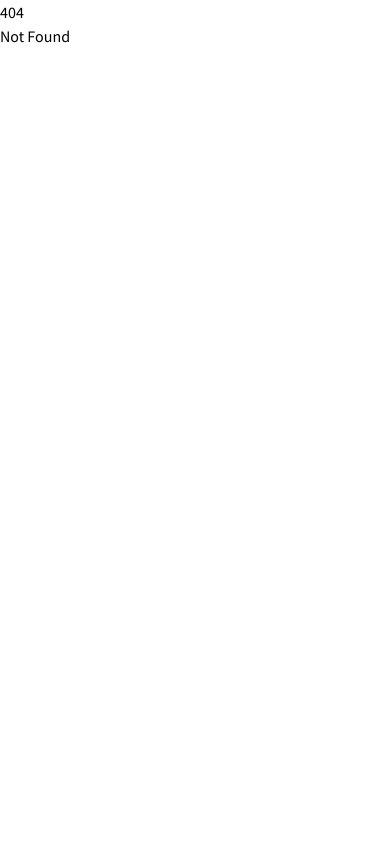
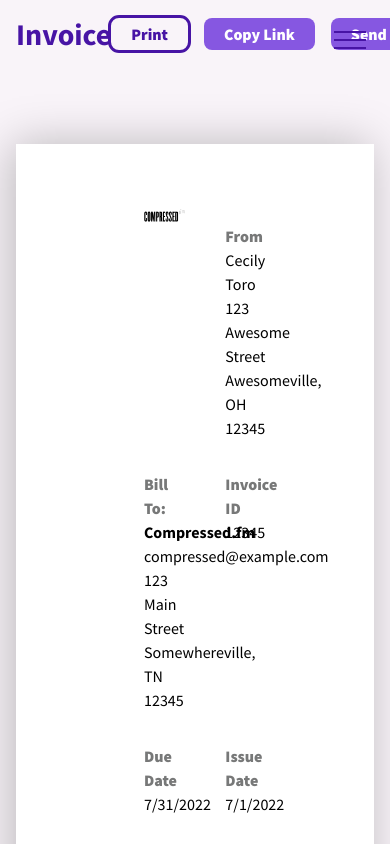
Before and after one commit to its-cess/everything-svelte, a SvelteKit app: page /invoices/1 in a window 390 px wide. Before the commit this address had no page. Shown: the top 844 px of the page. Built offline with nearby package versions, Linux system fonts and the light colour scheme.

Commit message:
made individual invoice components responsive. bug fixes for number displays.

```diff
--- a/src/app.css
+++ b/src/app.css
@@ -40,6 +40,11 @@
 	input[type='password']:focus,
 	input[type='email']:focus {
 		@apply border-2 border-lavenderIndigo outline-none;
+	}
+
+	input[type=number]:disabled {
+		@apply appearance-none;
+		-moz-appearance: textfield;
 	}
 
 	/* sets the svg fill color to whatever the current text color is */
--- a/src/lib/components/Button.svelte
+++ b/src/lib/components/Button.svelte
@@ -9,6 +9,7 @@
 		| 'outline'
 		| 'textOnly'
 		| 'textOnlyDestructive' = 'primary';
+	export let height: 'short' | 'regular' = 'regular';
 	export let isAnimated = true;
 	export let iconLeft: (new (...args: any[]) => SvelteComponent) | null = null;
 	export let iconRight: (new (...args: any[]) => SvelteComponent) | null = null;
@@ -23,6 +24,7 @@
 	class:outline={style === 'outline'}
 	class:textOnly={style === 'textOnly'}
 	class:textOnlyDestructive={style === 'textOnlyDestructive'}
+	class:short={height === 'short'}
 	class:isAnimated
 >
 	{#if iconLeft}
@@ -67,4 +69,8 @@
 	.textOnlyDestructive {
 		@apply bg-transparent px-0 text-scarlet underline hover:no-underline;
 	}
+
+	.short {
+		@apply !py-1;
+	}
 </style>
--- a/src/lib/stores/InvoiceStore.ts
+++ b/src/lib/stores/InvoiceStore.ts
@@ -24,3 +24,7 @@ export const deleteInvoice = (invoiceToDelete: Invoice) => {
 	);
 	return invoiceToDelete;
 };
+
+export const getInvoiceById = (id: string) => {
+	return data.invoices.find(invoice => invoice.id === id);
+}
--- a/src/lib/utils/moneyHelpers.ts
+++ b/src/lib/utils/moneyHelpers.ts
@@ -8,6 +8,16 @@ export const sumLineItems = (lineItems: LineItem[] | undefined): number => {
 	if (!lineItems) return 0;
 	return lineItems.reduce((prevValue, curValue) => prevValue + curValue.amount, 0);
 };
+
+/**
+ * Converting Cents to Dollars, without commas
+ * @param {number} cents
+ * @returns {string}
+ */
+export const centsToDollarsWithoutCommas = (cents: number): string => {
+	const dollars = cents / 100;
+	return twoDecimals(dollars);
+}
 
 /**
  * Takes the lineItems and discount and determines the invoice total
--- a/src/routes/(dashboard)/invoices/InvoiceRow.svelte
+++ b/src/routes/(dashboard)/invoices/InvoiceRow.svelte
@@ -63,7 +63,10 @@
 		${centsToDollars(invoiceTotal(invoice.lineItems, invoice.discount))}
 	</div>
 	<div class="text-sm lg:text-lg center viewButton">
-		<a href="#" class="text-pastelPurple hover:text-daisyBush hidden lg:flex"><View /></a>
+		<a
+			href={`/invoices/${invoice.id}`}
+			class="text-pastelPurple hover:text-daisyBush hidden lg:flex"><View /></a
+		>
 	</div>
 	<div class="text-sm lg:text-lg center moreButton relative">
 		<button
--- a/src/routes/(dashboard)/invoices/LineItemRow.svelte
+++ b/src/routes/(dashboard)/invoices/LineItemRow.svelte
@@ -1,14 +1,19 @@
 <script lang="ts">
 	import { createEventDispatcher } from 'svelte';
 	import Trash from '$lib/components/Icon/Trash.svelte';
-	import { twoDecimals, dollarsToCents, centsToDollars } from '$lib/utils/moneyHelpers';
+	import {
+		twoDecimals,
+		dollarsToCents,
+		centsToDollarsWithoutCommas
+	} from '$lib/utils/moneyHelpers';
 
 	export let lineItem: LineItem;
 	export let canDelete: boolean = false;
 	export let isRequired: boolean = false;
+	export let isEditable: boolean = true;
 
-	let unitPrice: string = centsToDollars(lineItem.amount / lineItem.quantity);
-	let amount: string = centsToDollars(lineItem.amount);
+	let unitPrice: string = centsToDollarsWithoutCommas(lineItem.amount / lineItem.quantity);
+	let amount: string = centsToDollarsWithoutCommas(lineItem.amount);
 
 	$: {
 		amount = twoDecimals(lineItem.quantity * Number(unitPrice));
@@ -27,6 +32,7 @@
 			bind:value={lineItem.description}
 			class="line-item"
 			required={isRequired}
+			disabled={!isEditable}
 		/>
 	</div>
 
@@ -44,6 +50,7 @@
 			min="0"
 			class="line-item text-right"
 			required={isRequired}
+			disabled={!isEditable}
 		/>
 	</div>
 
@@ -59,6 +66,7 @@
 			min="0"
 			class="line-item text-center"
 			required={isRequired}
+			disabled={!isEditable}
 		/>
 	</div>
 
@@ -76,7 +84,7 @@
 	</div>
 
 	<div class="trash">
-		{#if canDelete}
+		{#if canDelete && isEditable}
 			<button
 				on:click|preventDefault={() => {
 					dispatch('removeLineItem', lineItem.id);
--- a/src/routes/(dashboard)/invoices/LineItemRows.svelte
+++ b/src/routes/(dashboard)/invoices/LineItemRows.svelte
@@ -3,7 +3,12 @@
 	import LineItemRow from './LineItemRow.svelte';
 	import Button from '$lib/components/Button.svelte';
 	import CircledAmount from '$lib/components/CircledAmount.svelte';
-	import { sumLineItems, centsToDollars, twoDecimals } from '$lib/utils/moneyHelpers';
+	import {
+		sumLineItems,
+		centsToDollars,
+		twoDecimals,
+		addThousandsSeparator
+	} from '$lib/utils/moneyHelpers';
 
 	export let lineItems: LineItem[] | undefined = undefined;
 	let dispatch = createEventDispatcher();
@@ -12,6 +17,7 @@
 	export let discount: number = 0;
 	let discountedAmount: string = '0.00';
 	let total: string = '0.00';
+	export let isEditable = true;
 
 	$: if (sumLineItems(lineItems) > 0) {
 		subtotal = centsToDollars(sumLineItems(lineItems));
@@ -20,7 +26,11 @@
 	$: if (subtotal && discount) {
 		discountedAmount = centsToDollars(sumLineItems(lineItems) * (discount / 100));
 	}
-	$: total = twoDecimals(Number(subtotal) - Number(discountedAmount));
+	$: {
+		//need to replace the commas with nothing, so that the total can be displayed properly. with commas, it displays as $NaN
+		const plainSubtotal = subtotal.replace(',', '');
+		total = addThousandsSeparator(twoDecimals(Number(plainSubtotal) - Number(discountedAmount)));
+	}
 </script>
 
 <div class="invoice-line-item border-b-2 border-daisyBush pb-2">
@@ -38,12 +48,14 @@
 			on:updateLineItem
 			canDelete={index > 0}
 			isRequired={index === 0}
+			{isEditable}
 		/>
 	{/each}
 {/if}
 
 <div class="invoice-line-item">
 	<div class="col-span-1 sm:col-span-2">
+		{#if isEditable}
 			<Button
 				isAnimated={false}
 				label="+ Line Item"
@@ -52,6 +64,7 @@
 					dispatch('addLineItem');
 				}}
 			/>
+		{/if}
 	</div>
 	<div class="font-bold py-5 text-right text-monsoon">Subtotal:</div>
 	<div class="py-5 text-right font-mono">${subtotal}</div>
@@ -65,6 +78,7 @@
 			name="discount"
 			min="0"
 			max="100"
+			disabled={!isEditable}
 			bind:value={discount}
 			on:change={() => {
 				dispatch('updateDiscount', { discount });
--- /dev/null
+++ b/src/routes/(dashboard)/invoices/[id]/+layout@.svelte
@@ -0,0 +1,33 @@
+<script lang="ts">
+	import { afterNavigate, goto } from '$app/navigation';
+	import Arrow from '$lib/components/Icon/Arrow.svelte';
+
+	let previousPage: string | undefined = undefined;
+
+	//afterNavigate is a lifecycle function that takes a callback when the current component mounts
+	//afterNavigate automatically receives the navigation object, from that object we can get the url from the page we were previously on
+	afterNavigate((navigation) => {
+		previousPage = navigation?.from?.url?.pathname;
+	});
+</script>
+
+<svelte:window
+	on:keydown={(event) => {
+		if (event.key === 'Escape') {
+			goto(previousPage || '/invoices');
+		}
+	}}
+/>
+
+<div class="bg-whisper h-full min-h-screen w-screen pt-12 pb-32">
+	<main class="mx-auto max-w-screen-lg min-h-screen">
+		<!-- previousPage comes from the afterNavigation callback. if it exists, send them to the prevoiusPage, if there is no previous page, send them to /invoices page -->
+		<a
+			href={previousPage ? previousPage : '/invoices'}
+			class="fixed top-7 left-7 text-pastelPurple"
+		>
+			<Arrow />
+		</a>
+		<slot />
+	</main>
+</div>
--- /dev/null
+++ b/src/routes/(dashboard)/invoices/[id]/+page.svelte
@@ -0,0 +1,120 @@
+<script lang="ts">
+	import { convertDate } from '$lib/utils/dateHelpers';
+
+	import LineItemRows from '../LineItemRows.svelte';
+	import Button from '$lib/components/Button.svelte';
+
+	export let data: { invoice: Invoice };
+
+	const printInvoice = () => {
+		console.log('Print Invoice.');
+	};
+
+	const copyLink = () => {
+		console.log('Copy Link.');
+	};
+
+	const sendInvoice = () => {
+		console.log('Send Invoice.');
+	};
+
+	const payInvoice = () => {
+		console.log('Pay Invoice.');
+	};
+</script>
+
+<div class="fixed z-0 mb-16 flex justify-between w-full max-w-screen-lg">
+	<h1 class="text-3xl font-bold text-daisyBush">Invoice</h1>
+	<div class="flex items-center gap-4">
+		<Button
+			label="Print"
+			style="outline"
+			height="short"
+			isAnimated={false}
+			onClick={printInvoice}
+		/>
+		<Button label="Copy Link" height="short" onClick={copyLink} />
+		<Button label="Send" height="short" onClick={sendInvoice} />
+		<Button label="Pay Invoice" height="short" onClick={payInvoice} />
+	</div>
+</div>
+
+<div
+	class="relative top-32 z-10 grid grid-cols-6 gap-x-5 gap-y-8 bg-white py-16 px-32 shadow-invoice"
+>
+	<div class="col-span-3">
+		<img
+			src="/images/logo.png"
+			srcset="/images/logo@2x.png 2x, /images/logo.png 1x"
+			alt="Compressed.fm"
+		/>
+	</div>
+
+	<div class="col-span-2 col-start-5 pt-4">
+		<div class="label">From</div>
+		<p>
+			Cecily Toro <br />
+			123 Awesome Street <br />
+			Awesomeville, OH 12345
+		</p>
+	</div>
+
+	<div class="col-span-3">
+		<div class="label">Bill To:</div>
+		<p>
+			<strong>{data.invoice.client.name}</strong><br />
+			{data.invoice.client.email}<br />
+			{data.invoice.client.street} <br />
+			{data.invoice.client.city}, {data.invoice.client.state}
+			{data.invoice.client.zip}
+		</p>
+	</div>
+
+	<div class="col-span-2 col-start-5">
+		<div class="label">Invoice ID</div>
+		<p>{data.invoice.invoiceNumber}</p>
+	</div>
+
+	<div class="col-span-3">
+		<div class="label">Due Date</div>
+		<p>{convertDate(data.invoice.dueDate)}</p>
+	</div>
+
+	<div class="col-span-2 col-start-5">
+		<div class="label">Issue Date</div>
+		<p>{convertDate(data.invoice.issueDate)}</p>
+	</div>
+
+	<div class="col-span-6">
+		<div class="label">Subject</div>
+		<p>{data.invoice.subject}</p>
+	</div>
+
+	<div class="col-span-6">
+		<LineItemRows
+			lineItems={data.invoice.lineItems}
+			isEditable={false}
+			discount={data?.invoice?.discount || 0}
+		/>
+	</div>
+
+	{#if data.invoice.notes}
+		<div class="col-span-6">
+			<div class="label">Notes</div>
+			<p>{data.invoice.notes}</p>
+		</div>
+	{/if}
+
+	{#if data.invoice.terms}
+		<div class="col-span-6">
+			<div class="label">Terms and Conditions</div>
+			<p>{data.invoice.terms}</p>
+		</div>
+	{/if}
+</div>
+
+<style lang="postcss">
+	.label {
+		@apply font-black text-monsoon;
+	}
+</style>
--- /dev/null
+++ b/src/routes/(dashboard)/invoices/[id]/+page.ts
@@ -0,0 +1,13 @@
+import { getInvoiceById } from '$lib/stores/InvoiceStore.js';
+
+interface Props {
+  params: {
+    id: string
+  }
+}
+
+export function load( { params }: Props) {
+  const id = params?.id;
+  const invoice = getInvoiceById(id);
+  return { invoice };
+}
--- a/tailwind.config.cjs
+++ b/tailwind.config.cjs
@@ -23,6 +23,7 @@ module.exports = {
 			boxShadow: {
 				colored: '0px 7px 16px rgba(127, 91, 220, 0.002)',
 				coloredHover: '0px 16px 25px rgba(127, 91, 220, 0.3)',
+				invoice: '-4px 0px 44px rgba(0, 0, 0, 0.25)',
 				slidePanel: '-4px 0px 44px rgba(0, 0, 0, 0.25)',
 				tableRow: '0px 0px 6px rgba(0, 0, 0, 0.16)'
 			},
```
Also changed, not shown: static/images/logo.png (added), static/images/logo@2x.png (added). Lines whose indentation alone changed are shown as unchanged.
